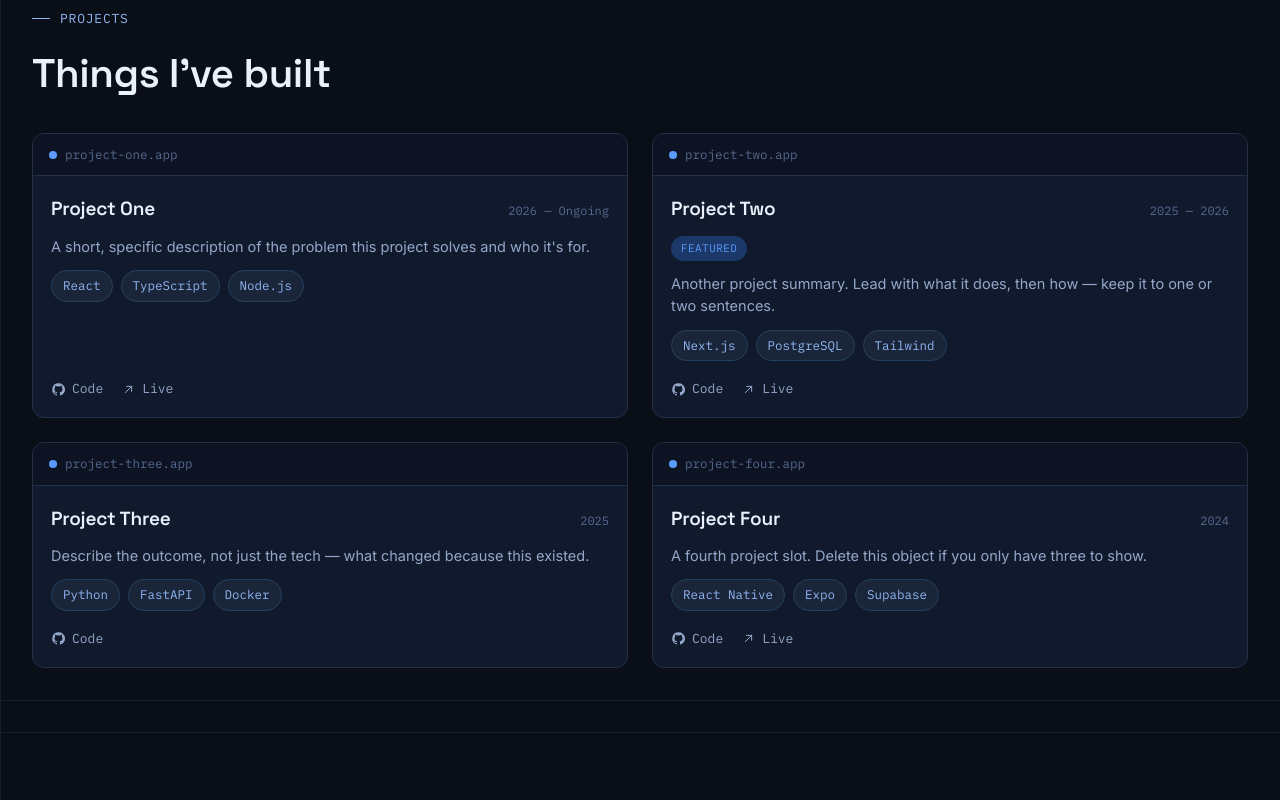
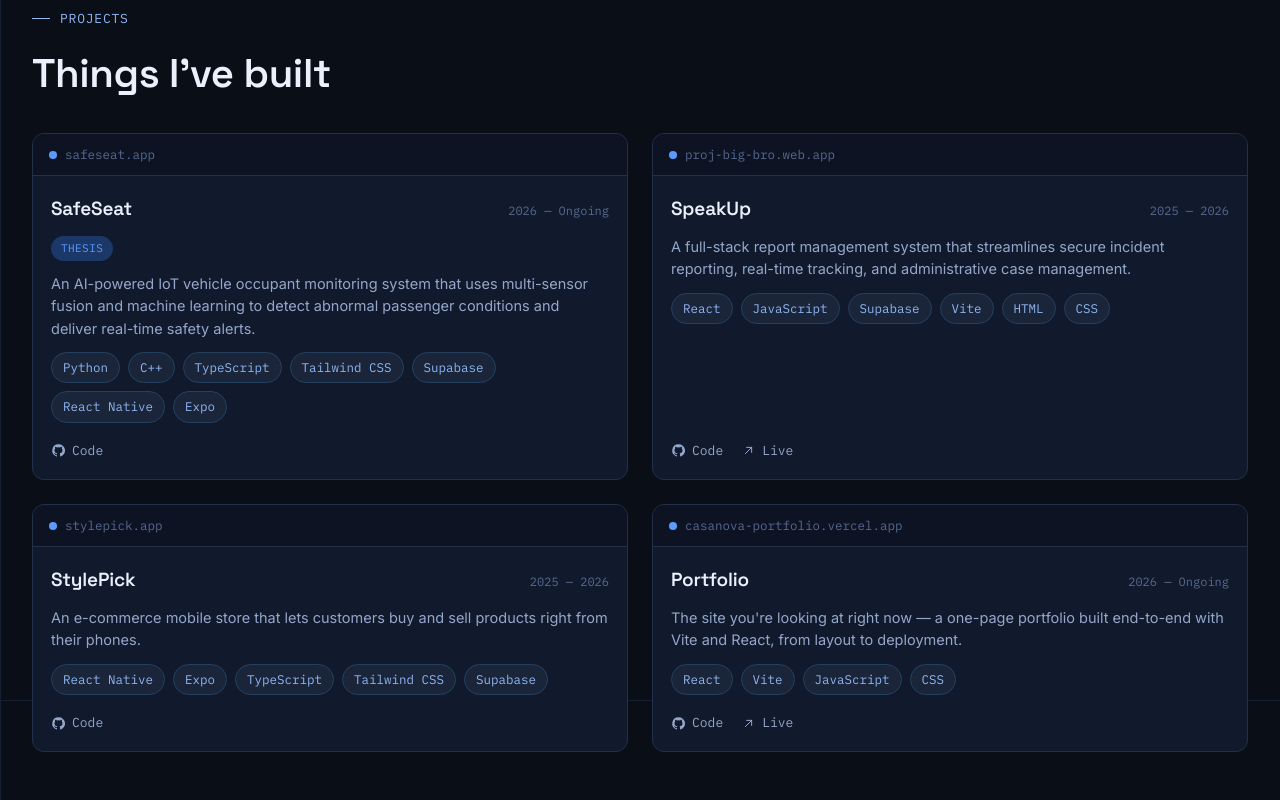
Before and after one commit to ooniins/Casanova_Portfolio, a React (Vite) app: page / in a window 1280 px wide. Shown: the part 900-1700 px from the top of the page. Built offline with nearby package versions, Linux system fonts and the light colour scheme.

Commit message:
Feat: Added Projects

```diff
--- a/src/data/portfolioData.js
+++ b/src/data/portfolioData.js
@@ -33,47 +33,47 @@ export const socials = [
 
 export const projects = [
   {
-    name: "Project One",
+    name: "SafeSeat",
     period: "2026 — Ongoing",
-    path: "project-one.app",
+    path: "safeseat.app",
     description:
-      "A short, specific description of the problem this project solves and who it's for.",
-    stack: ["React", "TypeScript", "Node.js"],
-    github: "https://github.com/yourhandle/project-one",
-    live: "https://project-one.app",
+      "An AI-powered IoT vehicle occupant monitoring system that uses multi-sensor fusion and machine learning to detect abnormal passenger conditions and deliver real-time safety alerts.",
+    stack: ["Python", "C++", "TypeScript", "Tailwind CSS", "Supabase", "React Native", "Expo"],
+    github: "https://github.com/ollymt/safeseat-app.git",
+    live: null,
+    badge: "thesis",
+  },
+  {
+    name: "SpeakUp",
+    period: "2025 — 2026",
+    path: "proj-big-bro.web.app",
+    description:
+      "A full-stack report management system that streamlines secure incident reporting, real-time tracking, and administrative case management.",
+    stack: ["React", "JavaScript", "Supabase", "Vite", "HTML", "CSS"],
+    github: "https://github.com/ollymt/proj-big-bro.git",
+    live: "https://proj-big-bro.web.app",
     badge: null,
   },
   {
-    name: "Project Two",
+    name: "StylePick",
     period: "2025 — 2026",
-    path: "project-two.app",
+    path: "stylepick.app",
     description:
-      "Another project summary. Lead with what it does, then how — keep it to one or two sentences.",
-    stack: ["Next.js", "PostgreSQL", "Tailwind"],
-    github: "https://github.com/yourhandle/project-two",
-    live: "https://project-two.app",
-    badge: "featured",
-  },
-  {
-    name: "Project Three",
-    period: "2025",
-    path: "project-three.app",
-    description:
-      "Describe the outcome, not just the tech — what changed because this existed.",
-    stack: ["Python", "FastAPI", "Docker"],
-    github: "https://github.com/yourhandle/project-three",
+      "An e-commerce mobile store that lets customers buy and sell products right from their phones.",
+    stack: ["React Native", "Expo", "TypeScript", "Tailwind CSS", "Supabase"],
+    github: "https://github.com/khaatriinaa/final-project-group13-stylepick.git",
     live: null,
     badge: null,
   },
   {
-    name: "Project Four",
-    period: "2024",
-    path: "project-four.app",
+    name: "Portfolio",
+    period: "2026 — Ongoing",
+    path: "casanova-portfolio.vercel.app",
     description:
-      "A fourth project slot. Delete this object if you only have three to show.",
-    stack: ["React Native", "Expo", "Supabase"],
-    github: "https://github.com/yourhandle/project-four",
-    live: "https://project-four.app",
+      "The site you're looking at right now — a one-page portfolio built end-to-end with Vite and React, from layout to deployment.",
+    stack: ["React", "Vite", "JavaScript", "CSS"],
+    github: "https://github.com/ooniins/Casanova_Portfolio",
+    live: "https://casanova-portfolio.vercel.app",
     badge: null,
   },
 ];
```
